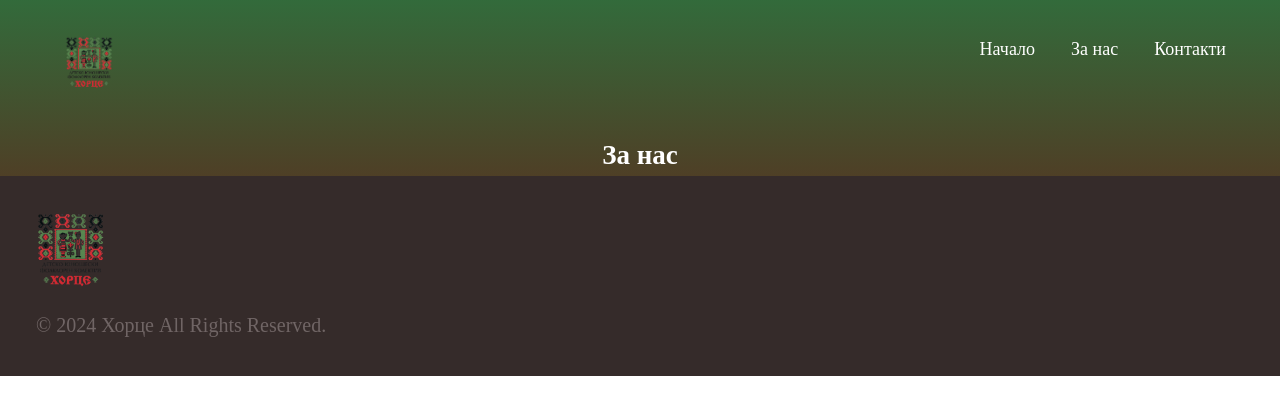
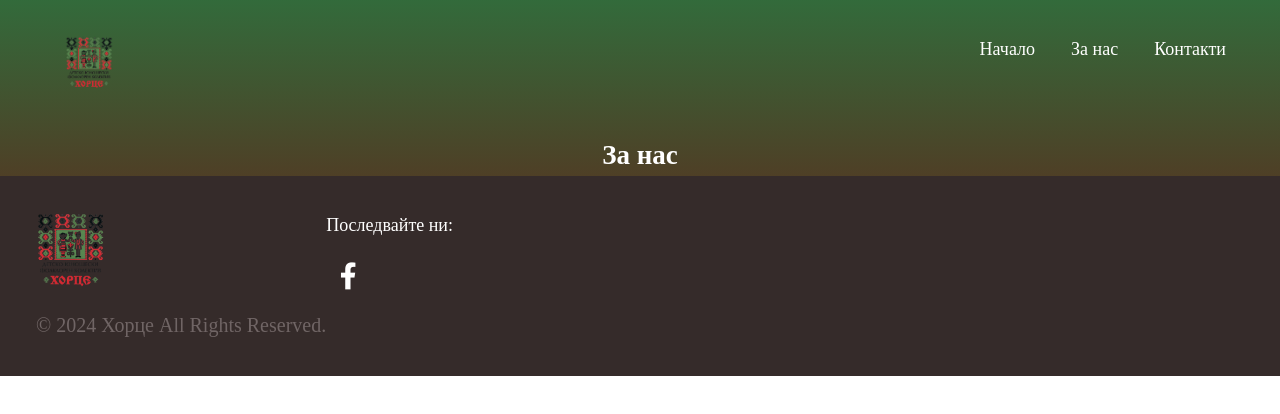
Before and after one commit to bozhko1z/Horce-Website, a plain HTML site: page about-us.html in a window 1280 px wide. Drawn offline with Linux system fonts and the light colour scheme.

Commit message:
added icons for contact in the footer

```diff
--- a/about-us.html
+++ b/about-us.html
@@ -6,6 +6,7 @@
     <title>За нас - Хорце</title>
     <link rel="stylesheet" href="style-aboutUs.css">
     <link rel="icon" href="images/favicon_io/favicon-16x16.png">
+    <link href="https://cdnjs.cloudflare.com/ajax/libs/font-awesome/6.0.0/css/all.min.css" rel="stylesheet">
 </head>
 <body>
     <header class="site site-header">
@@ -33,6 +34,13 @@
             <img src="images/лого-removebg-preview.png" alt="">
             <p class="rights">© 2024 Хорце All Rights Reserved.</p>
         </div>
+        <div class="footer-content">
+            <p>Последвайте ни:</p>
+            <div class="footer-icons">
+                <a href="https://www.facebook.com/septemvri.ch" target="_blank" class="icon-link">
+                    <i class="fab fa-facebook-f"></i>
+                </a>
+            </div>
     </footer>
 </body>
 </html>
--- a/style-aboutUs.css
+++ b/style-aboutUs.css
@@ -67,4 +67,24 @@ padding: 1em;
 }
 .site-footer{
     background-color: #352B2A;
+    display: flex;
+    justify-content: flex-start;
 }
+.footer-content p{
+    color: white;
+}
+.footer-icons {
+    margin-top: 1em;
+}
+
+.icon-link {
+    text-decoration: none;
+    color: white;
+    font-size: 1.5em;
+    margin: 0 0.5em;
+    transition: color 0.3s ease;
+}
+
+.icon-link:hover {
+    color: #E14747;
+}
--- a/style-contactUs.css
+++ b/style-contactUs.css
@@ -137,4 +137,24 @@ padding: 1em;
 }
 .site-footer{
     background-color: #352B2A;
+    display: flex;
+    justify-content: flex-start;
 }
+.footer-content p{
+    color: white;
+}
+.footer-icons {
+    margin-top: 1em;
+}
+
+.icon-link {
+    text-decoration: none;
+    color: white;
+    font-size: 1.5em;
+    margin: 0 0.5em;
+    transition: color 0.3s ease;
+}
+
+.icon-link:hover {
+    color: #E14747;
+}
--- a/style.css
+++ b/style.css
@@ -63,6 +63,26 @@ padding: 1em;
 }
 .site-footer{
     background-color: #352B2A;
+    display: flex;
+    justify-content: flex-start;
+}
+.footer-content p{
+    color: white;
+}
+.footer-icons {
+    margin-top: 1em;
+}
+
+.icon-link {
+    text-decoration: none;
+    color: white;
+    font-size: 1.5em;
+    margin: 0 0.5em;
+    transition: color 0.3s ease;
+}
+
+.icon-link:hover {
+    color: #E14747;
 }
 .title-part{
     padding-top: 0;
```
Also changed, not shown: contact-us.html (+8 -0 lines), index.html (+8 -0 lines).
